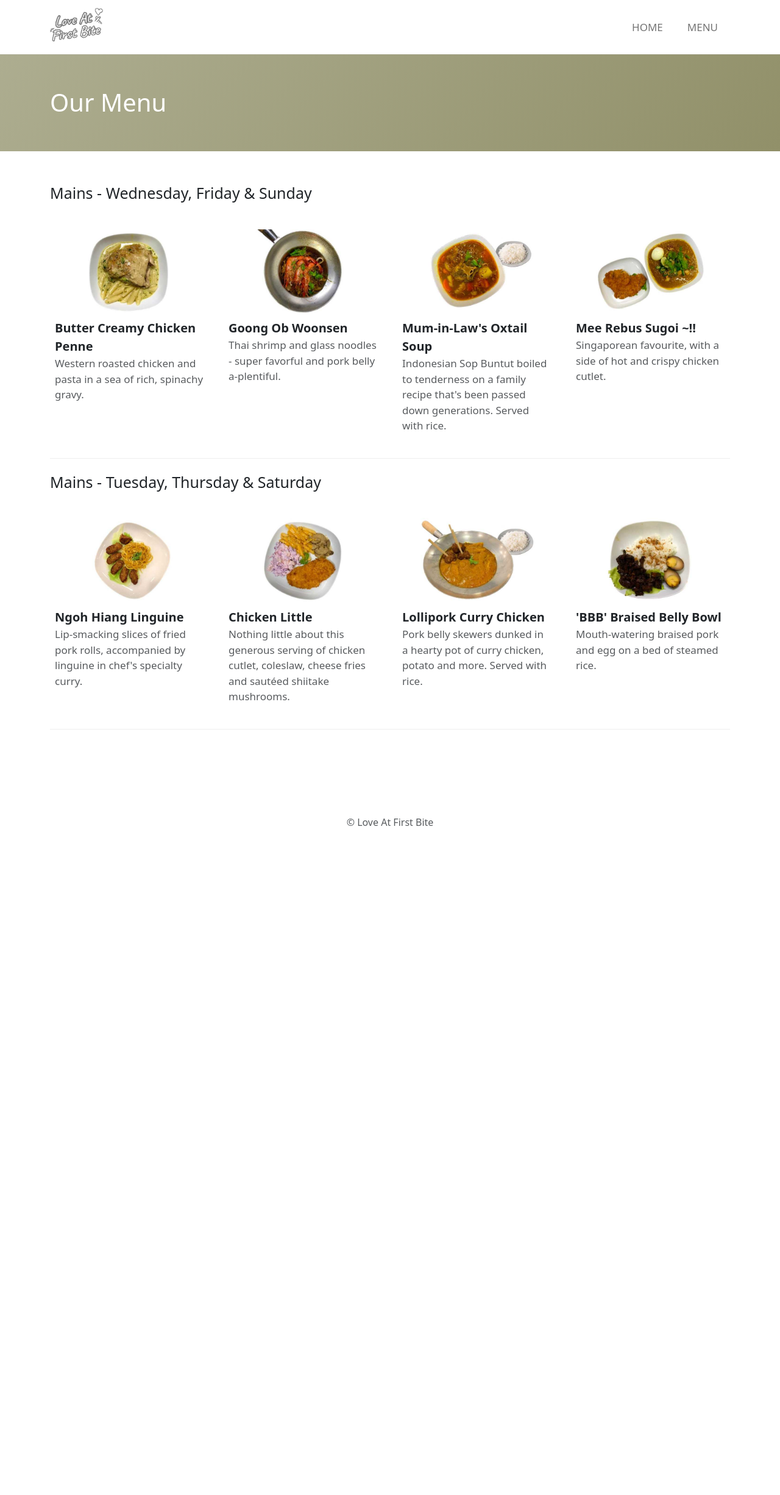
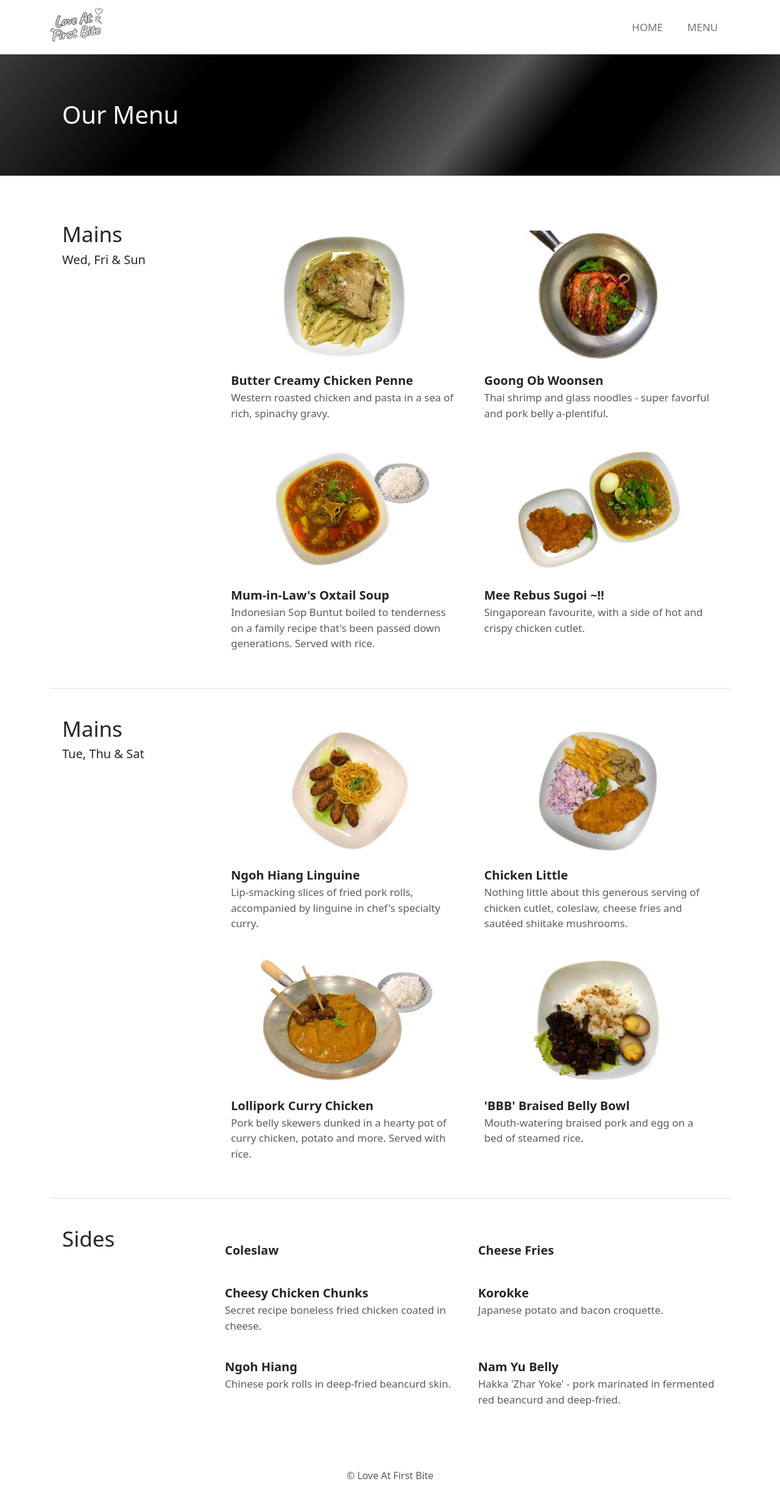
Before and after one commit to 8kdesign/lafb, a Next.js app: page /menu in a window 1280 px wide. Shown: the whole page at 61% size. Before the commit the page ends 1380 px from the top, so only its background shows below. Built offline with nearby package versions, Linux system fonts and the light colour scheme.

Commit message:
Add sides

```diff
--- a/components/NavBar.js
+++ b/components/NavBar.js
@@ -44,7 +44,7 @@ export default function NavBar() {
 				zIndex: 5,
 				boxShadow: "0px 0px 1px #aaaaaa",
 				transform: getTranslate(),
-				transition: "0.5s ease-in-out",
+				transition: "0.3s ease-in-out",
 			}}
 		>
 			<Container>
--- a/components/home/Location.js
+++ b/components/home/Location.js
@@ -49,7 +49,7 @@ export default function Location() {
 					>
 						Opening Hours: Tue-Sun, 11:30am to 8pm
 					</p>
-					<div className="Toggle Color--accent">
+					<div className="Toggle" style={{ background: "black" }}>
 						<a
 							className="Text--toggle"
 							href="https://www.google.com/maps/place/Love+At+First+Bite+Cafe+Toa+Payoh/@1.3362442,103.8489013,15z/data=!4m5!3m4!1s0x0:0x2dc43e909f1ebd5a!8m2!3d1.3362442!4d103.8489013"
--- a/components/home/MenuPreview.js
+++ b/components/home/MenuPreview.js
@@ -17,6 +17,7 @@ export default function MenuPreview() {
 						fontSize: 40,
 						color: "white",
 						marginBottom: 20,
+						fontWeight: 500,
 					}}
 				>
 					Our Menu
@@ -38,7 +39,7 @@ export default function MenuPreview() {
 						>
 							<p
 								className="Text--toggle"
-								style={{ color: "rgba(145, 144, 105, 1)" }}
+								style={{ color: "black" }}
 							>
 								View More
 							</p>
--- a/components/menu/Main.js
+++ b/components/menu/Main.js
@@ -12,53 +12,78 @@ import ImageSkewers from "../../assets/skewers.jpg";
 
 export default function Main() {
 	return (
-		<>
-			<div
-				className="Color--accent"
-				style={{ padding: "50px 0px 50px 0px" }}
+		<Container>
+			<Row style={{ margin: 0, padding: 20 }}>
+				<Col
+					lg={2}
+					style={{
+						flex: 1,
+						display: "flex",
+						flexDirection: "column",
+						padding: 0,
+					}}
 				>
-				<Container>
 					<p
 						style={{
 							width: "100%",
-							fontSize: 40,
-							margin: 0,
-							color: "white",
+							fontSize: 35,
+							marginBottom: 0,
+							fontWeight: 500,
 						}}
 					>
-						Our Menu
+						Mains
 					</p>
-				</Container>
-			</div>
-			<Container>
-				<div className="Buffer--50px" />
 					<p
 						style={{
 							width: "100%",
-						fontSize: 25,
+							fontSize: 20,
 							marginBottom: 20,
+						}}
+					>
+						Wed, Fri & Sun
+					</p>
+				</Col>
+				<Col lg={{ span: 9, offset: 1 }} style={{ padding: 0 }}>
+					<Cards items={oddItems} />
+				</Col>
+			</Row>
+			<div className="Line" />
+			<Row style={{ margin: 0, padding: 20 }}>
+				<Col
+					lg={2}
+					style={{
+						flex: 1,
+						display: "flex",
+						flexDirection: "column",
+						padding: 0,
+					}}
+				>
+					<p
+						style={{
+							width: "100%",
+							fontSize: 35,
+							marginBottom: 0,
 							fontWeight: 500,
 						}}
 					>
-					Mains - Wednesday, Friday & Sunday
+						Mains
 					</p>
-				<Cards items={oddItems} />
-				<div className="Line" />
 					<p
 						style={{
 							width: "100%",
-						fontSize: 25,
+							fontSize: 20,
 							marginBottom: 20,
-						fontWeight: 500,
 						}}
 					>
-					Mains - Tuesday, Thursday & Saturday
+						Tue, Thu & Sat
 					</p>
+				</Col>
+				<Col lg={{ span: 9, offset: 1 }} style={{ padding: 0 }}>
 					<Cards items={evenItems} />
+				</Col>
+			</Row>
 			<div className="Line" />
-				<div className="Buffer--50px" />
 		</Container>
-		</>
 	);
 }
 
@@ -66,12 +91,12 @@ function Cards({ items }) {
 	const itemArray = [];
 	items.forEach((item) => {
 		itemArray.push(
-			<Col md={6} lg={3} style={{ padding: 10 }} key={item.name}>
+			<Col md={6} lg={6} style={{ padding: 10 }} key={item.name}>
 				<div className="Card--menu">
 					<Image src={item.image} layout="responsive" />
 					<p
 						style={{
-							margin: "10px 0px 0px 0px",
+							margin: "20px 0px 0px 0px",
 							fontSize: 20,
 							fontWeight: 700,
 						}}
--- /dev/null
+++ b/components/menu/Sides.js
@@ -0,0 +1,90 @@
+import { Container, Col, Row } from "react-bootstrap";
+
+export default function () {
+	return (
+		<Container>
+			<Row style={{ margin: 0, padding: 20 }}>
+				<Col
+					lg={2}
+					style={{
+						flex: 1,
+						display: "flex",
+						flexDirection: "column",
+						padding: 0,
+					}}
+				>
+					<p
+						style={{
+							width: "100%",
+							fontSize: 35,
+							marginBottom: 0,
+							fontWeight: 500,
+						}}
+					>
+						Sides
+					</p>
+				</Col>
+				<Col lg={{ span: 9, offset: 1 }} style={{ padding: 0 }}>
+					<Cards items={sides} />
+				</Col>
+			</Row>
+		</Container>
+	);
+}
+
+function Cards({ items }) {
+	const itemArray = [];
+	items.forEach((item) => {
+		itemArray.push(
+			<Col md={6} lg={6} key={item.name} style={{ padding: 10 }}>
+				<p
+					style={{
+						margin: "20px 0px 0px 0px",
+						fontSize: 20,
+						fontWeight: 700,
+					}}
+				>
+					{item.name}
+				</p>
+				<p
+					style={{
+						margin: 0,
+						fontSize: 17,
+						opacity: "75%",
+					}}
+				>
+					{item.description}
+				</p>
+			</Col>
+		);
+	});
+	return <Row>{itemArray}</Row>;
+}
+
+const sides = [
+	{
+		name: "Coleslaw",
+		description: "",
+	},
+	{
+		name: "Cheese Fries",
+		description: "",
+	},
+	{
+		name: "Cheesy Chicken Chunks",
+		description: "Secret recipe boneless fried chicken coated in cheese.",
+	},
+	{
+		name: "Korokke",
+		description: "Japanese potato and bacon croquette.",
+	},
+	{
+		name: "Ngoh Hiang",
+		description: "Chinese pork rolls in deep-fried beancurd skin.",
+	},
+	{
+		name: "Nam Yu Belly",
+		description:
+			"Hakka 'Zhar Yoke' - pork marinated in fermented red beancurd and deep-fried.",
+	},
+];
--- a/pages/menu/index.js
+++ b/pages/menu/index.js
@@ -1,5 +1,7 @@
 import Head from "next/head";
+import { Container } from "react-bootstrap";
 import Main from "../../components/menu/Main";
+import Sides from "../../components/menu/Sides";
 
 export default function Menu() {
 	return (
@@ -23,7 +25,27 @@ export default function Menu() {
 					content="Cozy & air-conditioned cafe in Toa Payoh."
 				/>
 			</Head>
+			<div
+				className="Color--accent"
+				style={{ padding: "50px 0px 50px 0px" }}
+			>
+				<Container>
+					<p
+						style={{
+							width: "100%",
+							fontSize: 40,
+							margin: 20,
+							color: "white",
+							fontWeight: 500,
+						}}
+					>
+						Our Menu
+					</p>
+				</Container>
+			</div>
+			<div className="Buffer--50px" />
 			<Main />
+			<Sides />
 			<div className="Buffer--50px" />
 		</>
 	);
--- a/styles/globals.css
+++ b/styles/globals.css
@@ -29,7 +29,7 @@ label:focus,
 
 .Card {
 	width: 100%;
-	background: rgb(131, 133, 106);
+	background: #333333f0;
 	overflow: hidden;
 	border-radius: 5px;
 }
@@ -73,7 +73,7 @@ label:focus,
 
 .Line {
 	height: 1px;
-	background-color: #eeeeee;
+	background-color: #dddddd;
 	width: 100%;
 	margin: 20px 0px 20px 0px;
 }
@@ -89,10 +89,15 @@ label:focus,
 }
 
 .Color--accent {
-	background: rgb(173, 173, 144);
+	background: rgb(58, 58, 58);
 	background: linear-gradient(
 		130deg,
-		rgba(173, 173, 144, 1) 0%,
-		rgba(145, 144, 105, 1) 100%
+		rgb(58, 58, 58) 0%,
+		rgba(0, 0, 0, 1) 25%,
+		rgba(0, 0, 0, 1) 40%,
+		rgb(87, 87, 87) 60%,
+		rgba(0, 0, 0, 1) 70%,
+		rgba(0, 0, 0, 1) 80%,
+		rgb(92, 92, 92) 100%
 	);
 }
```
Lines whose indentation alone changed are shown as unchanged.
